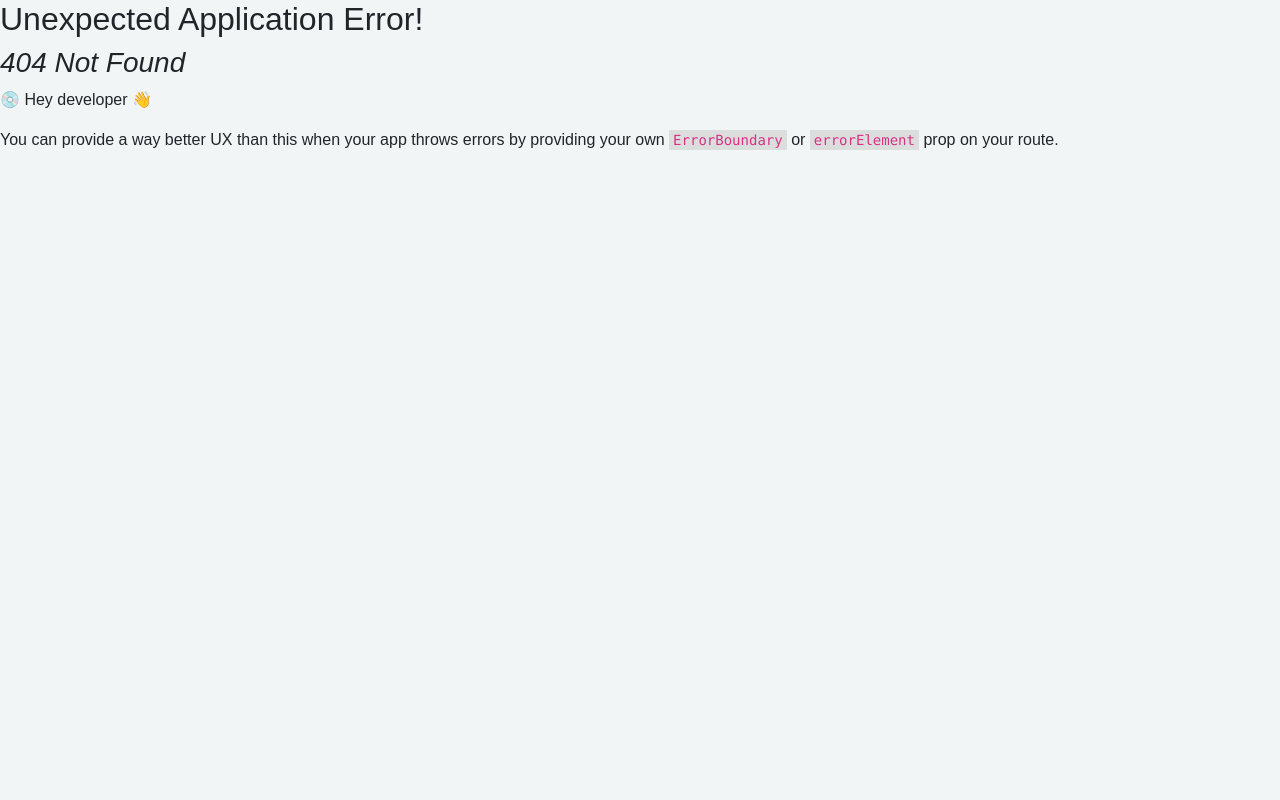
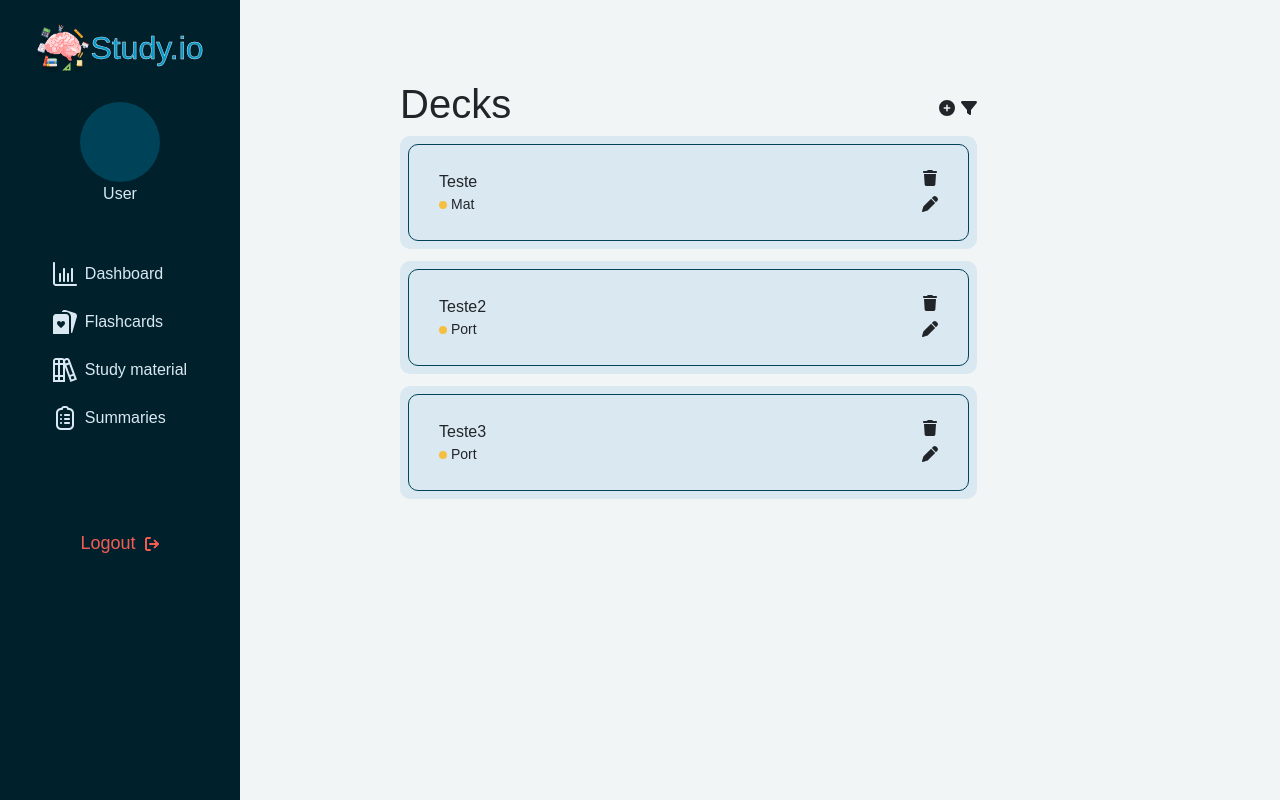
Before and after one commit to ayanfaustt/desenvolvimento-web, a React (Create React App) app in the folder frontend/: page /flashcard in a window 1280 px wide. Before the commit this address had no page. Built offline with nearby package versions, Linux system fonts and the light colour scheme.

Commit message:
feat: new component that create page content created and flashcard page created

```diff
--- a/frontend/src/components/Card/index.tsx
+++ b/frontend/src/components/Card/index.tsx
@@ -11,15 +11,19 @@ interface CardsProps {
 export default function Cards(props: CardsProps) {
     return (
         <div className='mainCard'>
+            <div className="insideCard">
+
                 <div className='name-tag'>
                     <p className='p'>{props.name}</p>
-                <p className='p'>{props.tag}</p>
+                    <div className='tag'><div className='blackbox' /><p className='p'>{props.tag}</p></div>
                 </div>
 
                 <div className='icons'>
                     <FontAwesomeIcon icon={faTrash} />
                     <FontAwesomeIcon icon={faPen} />
                 </div>
+
+            </div>
         </div>
     )
 }
--- a/frontend/src/components/Card/styles.css
+++ b/frontend/src/components/Card/styles.css
@@ -2,8 +2,18 @@
     display: flex;
     border-radius: 10px;
     background-color: #DAE9F1;
+    padding: 8px;
+}
+
+.insideCard {
+    display: flex;
+    flex-direction: row;
+    border-radius: 10px;
+    border: 1px solid #004257;
+    background-color: #DAE9F1;
     justify-content: space-between;
     padding: 25px 30px;
+    flex-grow: 1;
 }
 
 .icons {
@@ -11,3 +21,21 @@
     flex-direction: column;
     gap: 10px;
 }
+
+.tag {
+    display: flex;
+    gap: 4px;
+}
+
+.tag p {
+    font-size: 14px;
+}
+
+.blackbox {
+    width: 8px;
+    height: 8px;
+    border: 2px solid #F5BF42;
+    border-radius: 50%;
+    background-color: #F5BF42;
+    align-self: center;
+}
--- /dev/null
+++ b/frontend/src/components/pageContent/index.tsx
@@ -0,0 +1,32 @@
+import React from 'react';
+import './styles.css';
+import SideBar from '../../components/sidebar';
+import Cards from '../../components/card';
+import PageName from '../../components/pageName';
+
+interface CardInfo {
+    cardName: string;
+    cardTag: string;
+};
+
+interface PageContentProps {
+    pageName: string;
+    cardsContent: CardInfo[];
+};
+
+export default function PageContent(props: PageContentProps) {
+    return (
+        <main className='sidebar-content'>
+            <SideBar />
+            <div className='pageContent'>
+                <PageName name={props.pageName} />
+                <div className='cards'>
+                    {props.cardsContent.map((content) => (
+                        <Cards name={content.cardName} tag={content.cardTag} />
+                    )
+                    )}
+                </div>
+            </div>
+        </main>
+    );
+}
--- /dev/null
+++ b/frontend/src/components/pageContent/styles.css
@@ -0,0 +1,17 @@
+.sidebar-content {
+    display: flex;
+    justify-content: left;
+
+}
+
+.pageContent {
+    padding: 80px 160px;
+    flex-grow: .75;
+}
+
+
+.cards {
+    display: flex;
+    flex-direction: column;
+    gap: 12px;
+}
--- /dev/null
+++ b/frontend/src/components/pageName/index.tsx
@@ -0,0 +1,20 @@
+import React from 'react';
+import './styles.css';
+import { FontAwesomeIcon } from '@fortawesome/react-fontawesome';
+import { faCirclePlus, faFilter } from '@fortawesome/free-solid-svg-icons';
+
+interface PageNameProps {
+    name: string;
+}
+
+export default function PageName(props: PageNameProps) {
+    return (
+        <div className='deckName'>
+            <h1>{props.name}</h1>
+            <div className="icons2">
+                <FontAwesomeIcon icon={faCirclePlus} />
+                <FontAwesomeIcon icon={faFilter} />
+            </div>
+        </div>
+    )
+}
--- /dev/null
+++ b/frontend/src/components/pageName/styles.css
@@ -0,0 +1,10 @@
+.deckName {
+    display: flex;
+    justify-content: space-between;
+    align-items: center;
+}
+
+.icons2 {
+    display: flex;
+    gap: 6px;
+}
--- a/frontend/src/pages/deck/index.tsx
+++ /dev/null
@@ -1,20 +0,0 @@
-import React from 'react';
-import './styles.css';
-import SideBar from '../../components/sidebar';
-import Cards from '../../components/Card';
-
-
-interface DeckPageProps {
-
-}
-export default function DeckPage(props: DeckPageProps) {
-    return (
-        <main className='sidebar-deck'>
-            <SideBar />
-            <div className='decks'>
-                <h1>Decks</h1>
-                <Cards name='materia x' tag='matemática'/>
-            </div>
-        </main>
-    )
-}
--- a/frontend/src/pages/deck/styles.css
+++ /dev/null
@@ -1,12 +0,0 @@
-.sidebar-deck {
-    display: flex;
-}
-
-.decks {
-    padding: 80px 160px;
-    width: 100%;
-}
-
-.alldecks {
-
-}
--- /dev/null
+++ b/frontend/src/pages/flashcard/index.tsx
@@ -0,0 +1,27 @@
+import React from 'react';
+import './styles.css';
+import PageContent from '../../components/pageContent';
+
+interface FlashcardPageProps {
+}
+
+const teste = [
+    {
+        cardName: "Teste",
+        cardTag: "Mat"
+    },
+    {
+        cardName: "Teste2",
+        cardTag: "Port"
+    },
+    {
+        cardName: "Teste3",
+        cardTag: "Port"
+    },
+]
+
+export default function FlashcardPage(props: FlashcardPageProps) {
+    return (
+        <PageContent pageName='Decks' cardsContent={teste}/>
+    );
+}
--- /dev/null
+++ b/frontend/src/pages/flashcard/styles.css
@@ -0,0 +1,17 @@
+.sidebar-deck {
+    display: flex;
+    justify-content: left;
+
+}
+
+.decks {
+    padding: 80px 160px;
+    flex-grow: .75;
+}
+
+
+.cards {
+    display: flex;
+    flex-direction: column;
+    gap: 12px;
+}
--- a/frontend/src/routes/routes.js
+++ b/frontend/src/routes/routes.js
@@ -6,7 +6,7 @@ import DashboardPage from '../pages/dashboard';
 import RegisterPage from '../pages/register';
 import ConfigPage from '../pages/config';
 import SideBarWithBox from '../components/sidebarWithBox';
-import DeckPage from '../pages/deck';
+import FlashcardPage from '../pages/flashcard';
 
 export const routes = createBrowserRouter([
     {
@@ -26,7 +26,7 @@ export const routes = createBrowserRouter([
         element: <SideBarWithBox comp={<ConfigPage />} />
     },
     {
-        path: "/deck",
-        element: <DeckPage />
+        path: "/flashcard",
+        element: <FlashcardPage />
     }
 ])
```
Lines whose indentation alone changed are shown as unchanged.
